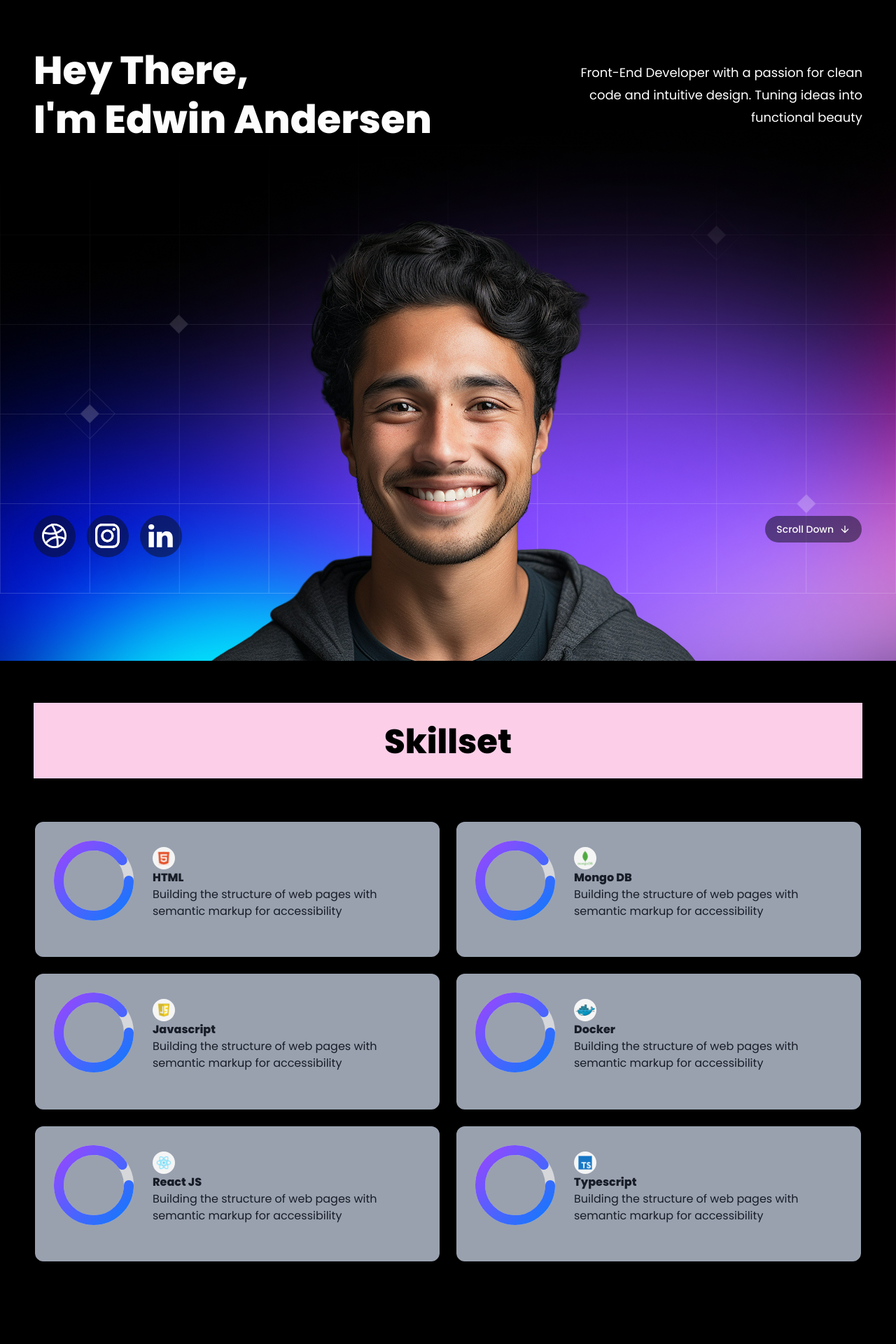
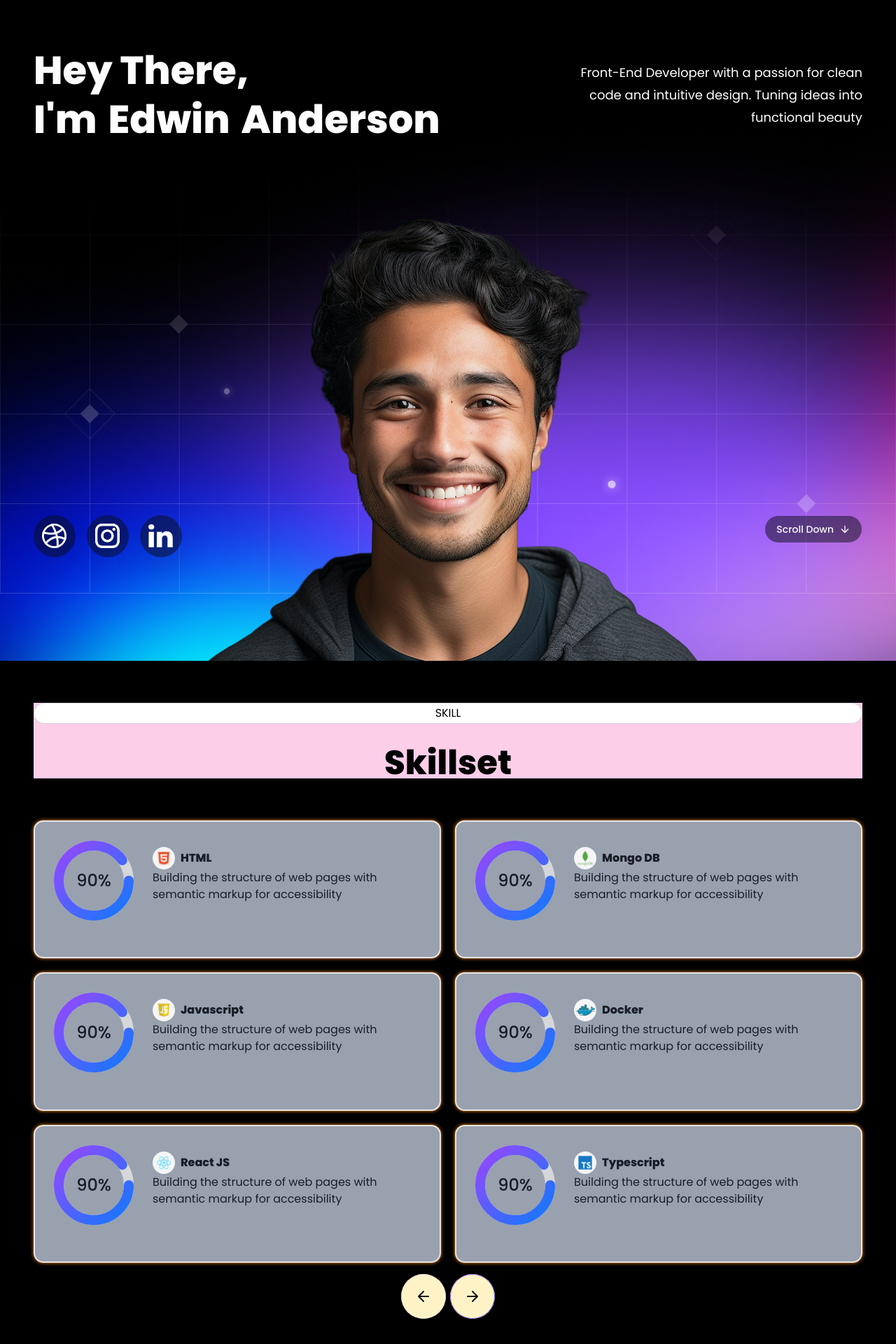
Before and after one commit to tonogw/portfolio, a Next.js app: page / in a window 1280 px wide. Shown: the part 80-2000 px from the top of the page at 70% size. Built offline with nearby package versions, Linux system fonts and the light colour scheme.

Commit message:
feat: added motion in skill set counter percentage and sparkle in hero and to looks breathing

```diff
--- a/src/components/sections/hero.tsx
+++ b/src/components/sections/hero.tsx
@@ -7,6 +7,15 @@ import { sosmedIcon } from "@/constant/sosmed-data";
 import { Button } from "../ui/button";
 
 const Hero = () => {
+  const nodes = [
+    { top: "62%", left: "25%" },
+    { top: "70%", left: "40%" },
+    { top: "58%", left: "55%" },
+    { top: "75%", left: "68%" },
+  ];
+
+  const words = ["I'm", "Edwin", "Anderson"];
+
   return (
     <section id="hero" className="relative h-209.5 lg:h-256 overflow-hidden">
       {/* Background */}
@@ -29,7 +38,27 @@ const Hero = () => {
           // loading="eager"
           className="object-cover object-center z-0"
         />
-
+        {nodes.map((node, index) => (
+          <m.div
+            key={index}
+            className="
+          absolute w-2 h-2 rounded-full bg-white z-20 shadow-[0_0_10px_#fff]
+          "
+            style={{
+              top: node.top,
+              left: node.left,
+            }}
+            animate={{
+              opacity: [0.3, 1, 0.3],
+              scale: [1, 1.8, 1],
+            }}
+            transition={{
+              duration: 2,
+              delay: index * 0.5,
+              repeat: Infinity,
+            }}
+          />
+        ))}
         <Image
           src="/images/hero-line-white.png"
           alt="matrix line"
@@ -40,18 +69,20 @@ const Hero = () => {
           className="absolute top-100 lg:top-39.75 min-w-150 lg:w-360 h-auto left-1/2 -translate-x-1/2 z-10"
         />
         <m.div
-          initial={{
-            opacity: 0,
-            x: -300,
-          }}
+          // initial={{
+          //   opacity: 0,
+          //   x: -300,
+          // }}
           animate={{
-            opacity: 1,
-            x: 0,
+            y: [0, -4, 0],
+            // opacity: 1,
+            // x: 0,
           }}
           transition={{
-            duration: 1.2,
-            ease: "easeOut",
-            delay: 0.8,
+            duration: 4, //1.2
+            repeat: Infinity,
+            // ease: "easeOut",
+            // delay: 0.8,
           }}
           className="
           absolute
@@ -88,13 +119,45 @@ const Hero = () => {
             </m.div>
 
             <m.div
+              className="flex gap-4"
+              variants={{
+                hidden: {},
+                show: {
+                  transition: {
+                    staggerChildren: 0.2,
+                  },
+                },
+              }}
+              initial="hidden"
+              animate="show"
+            >
+              {words.map((word) => (
+                <m.span
+                  key={word}
+                  variants={{
+                    hidden: {
+                      opacity: 0,
+                      y: 20,
+                    },
+                    show: {
+                      opacity: 1,
+                      y: 0,
+                    },
+                  }}
+                >
+                  {word}
+                </m.span>
+              ))}
+            </m.div>
+            {/* <m.div
               initial={{ opacity: 0, y: 15 }}
               animate={{ opacity: 1, y: 0 }}
               transition={{ duration: 0.6, delay: 1.2 }}
               className="text-neutral-25 "
+
             >
               I&apos;m Edwin Andersen
-            </m.div>
+            </m.div> */}
           </div>
           <m.p
             initial={{ opacity: 0, y: 15 }}
@@ -115,14 +178,16 @@ const Hero = () => {
                 key={icon.alt}
                 target="_blank"
                 rel="noopener noreferrer"
-                className={`${icon.hoverBg} group relative
+                className={`
+                   ${icon.hoverBg}
+                  group relative
                   w-12 lg:w-15 h-12 lg:h-15  flex items-center justify-center
                   rounded-full backdrop-blur-2xl bg-[#0A0D1280] shadow-2xl
                   transition-all duration-500
 
                   `}
               >
-                <m.div whileHover={{ scale: 1.2 }}>
+                <m.div whileHover={{ scale: 1.01 }}>
                   <Image
                     src={icon.src}
                     alt={icon.alt}
@@ -147,7 +212,7 @@ const Hero = () => {
                     height={icon.height}
                     priority
                     className={`
-                      ${icon.hoverBg}
+
                       transition-opacity
                       duration-300
                       opacity-0
@@ -162,7 +227,7 @@ const Hero = () => {
               </Link>
             ))}
           </div>
-          <m.div whileHover={{ scale: 2 }}>
+          <m.div whileHover={{ scale: 1.1 }}>
             <Button className="gap-2 py-1.5 px-2.75 lg:px-4 h-10 rounded-full bg-[#0A0D1280] ">
               <span className="hidden lg:inline">Scroll Down</span>
 
--- a/src/components/sections/skillset.tsx
+++ b/src/components/sections/skillset.tsx
@@ -7,10 +7,12 @@ import Image from "next/image";
 import {
   motion as m,
   useMotionValue,
+  useMotionValueEvent,
   useTransform,
   animate,
 } from "motion/react";
-import { useEffect } from "react";
+import { useEffect, useState } from "react";
+import { Button } from "../ui/button";
 
 export default function Skillset() {
   const container = {
@@ -38,15 +40,36 @@ export default function Skillset() {
   const progress = 90;
   const strokeDashoffset = circumference - (progress / 100) * circumference;
 
+  const [started, setStarted] = useState(false);
   const count = useMotionValue(0);
+  const [display, setDisplay] = useState(0);
 
-  useEffect(() => {
-    animate(count, progress, {
-      duration: 1.5,
-    });
-  }, []);
+  useMotionValueEvent(count, "change", (latest) => {
+    setDisplay(Math.round(latest));
+  });
 
-  const rounded = useTransform(count, (value) => Math.round(value));
+  // useEffect(() => {
+  //   animate(count, 90, {
+  //     duration: 1.5,
+  //   });
+  // }, []);
+
+  // const [percent, setPercent] = useState(0);
+  // const rounded = useTransform(count, (value) => Math.round(value));
+
+  // useEffect(() => {
+  //   let start = 0;
+  //   const interval = setInterval(() => {
+  //     start += 1;
+
+  //     if (start >= 90) {
+  //       clearInterval(interval);
+  //       start = 90;
+  //     }
+  //     setPercent(start);
+  //   }, 15);
+  //   return () => clearInterval(interval);
+  // }, []);
 
   return (
     <section id="skill" className="custom-container h-237 ">
@@ -56,9 +79,12 @@ export default function Skillset() {
         transition={{ duration: 0.6, delay: 1.6 }}
         className="h-27 text-center my-15"
       >
-        <h2 className="font-extrabold text-[48px] h-27 pt-5 text-black bg-pink-200">
-          Skillset
-        </h2>
+        <div className="h-27  text-black bg-pink-200">
+          <p className="bg-white  py-0.5 px-4 border border-gray-300 rounded-full">
+            SKILL
+          </p>
+          <h2 className="font-extrabold text-[48px] pt-5">Skillset</h2>
+        </div>
       </m.div>
       <m.div
         variants={container}
@@ -72,10 +98,29 @@ export default function Skillset() {
         {skillsetItemData.map((data) => (
           <m.div
             key={data.id}
+            whileHover={{
+              y: -8,
+              scale: 1.1,
+            }}
+            onViewportEnter={() => {
+              animate(count, 90, {
+                duration: 1.5,
+              });
+            }}
             variants={item}
             transition={{ duration: 0.5 }}
+            // whileInView={{
+            //   borderColor: "#FF8A00",
+            // }}
+            animate={{
+              boxShadow: [
+                "0 0 0px #FF8A00",
+                "0 0 10px #FF8A00",
+                "0 0 5px #FF8A00",
+              ],
+            }}
             className="
-            border-2 border-black bg-gray-400 rounded-xl
+            border-2  bg-gray-400 rounded-xl
             "
           >
             <div className="w-full flex mx-6 gap-6">
@@ -99,6 +144,7 @@ export default function Skillset() {
                     r="50"
                     stroke="#D5D7DA"
                     strokeWidth="14"
+                    strokeLinecap="round"
                     fill="none"
                   />
                   <m.circle
@@ -108,6 +154,13 @@ export default function Skillset() {
                     stroke="url(#skillGradient)"
                     strokeWidth="14"
                     strokeLinecap={"round"}
+                    // style={{
+                    //   filter: `
+                    //   drop-shadow(0 0 4px #9747FF)
+                    //   drop-shadow(0 0 8px #9747FF)
+                    //   drop-shadow(0 0 12px #1179FC)
+                    //   `,
+                    // }}
                     fill="none"
                     strokeDasharray={circumference}
                     initial={{
@@ -116,33 +169,68 @@ export default function Skillset() {
                     whileInView={{
                       strokeDashoffset,
                     }}
+                    onViewportEnter={() => {
+                      if (!started) {
+                        setStarted(true);
+                        animate(count, 90, {
+                          duration: 1.5,
+                        });
+                      }
+                    }}
                     transition={{
                       duration: 1.5,
                       ease: "easeOut",
                     }}
                   />
-
-                  {/* <Image src={data.src} alt="icon" width={120} height={120} /> */}
-                  <m.span
-                    className="
+                </svg>
+                {/* <Image src={data.src} alt="icon" width={120} height={120} /> */}
+                <span
+                  className="
                   absolute inset-0 flex items-center justify-center
                   text-2xl font-medium
                   "
-                  >
-                    {data.label}
-                    {/* {rounded} */}
-                  </m.span>
-                </svg>
+                >
+                  {/* {data.label} */}
+                  {/* {rounded} */}
+                  {/* {percent}% */}
+                  {display}%
+                </span>
               </div>
               <div className="w-98 my-9">
-                <Image src={data.icon} alt="" />
-                <h3 className="font-extrabold">{data.title}</h3>
+                <div className="flex items-center gap-2">
+                  <m.div
+                    whileHover={{
+                      scale: 1.5,
+                    }}
+                  >
+                    <Image src={data.icon} alt="tech icon" />
+                  </m.div>
+                  <h3 className="font-extrabold ">{data.title}</h3>
+                </div>
                 <p>{data.desc}</p>
               </div>
             </div>
           </m.div>
         ))}
       </m.div>
+      <div className="flex items-center justify-center my-8">
+        <Button variant="link">
+          <Image
+            src="/icons/button-prev-left.svg"
+            alt="button next"
+            width={64}
+            height={64}
+            className="bg-amber-100 rounded-full my-8"
+          />
+          <Image
+            src="/icons/button-next-right.svg"
+            alt="button next"
+            width={64}
+            height={64}
+            className="bg-amber-100 rounded-full"
+          />
+        </Button>
+      </div>
     </section>
   );
 }
```
Also changed, not shown: public/icons/button-next-right.svg (renamed from public/icons/Next Button Container.svg), public/icons/button-prev-left.svg (renamed from public/icons/Previous Button Container.svg).
